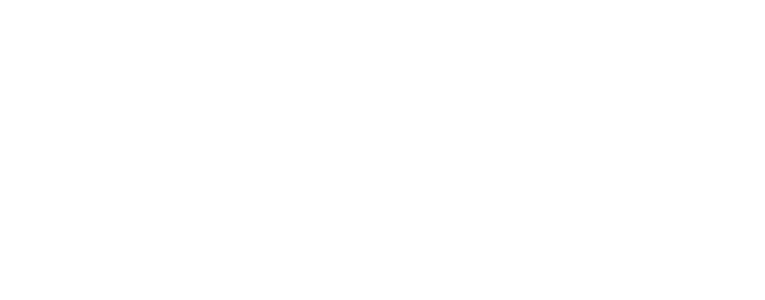
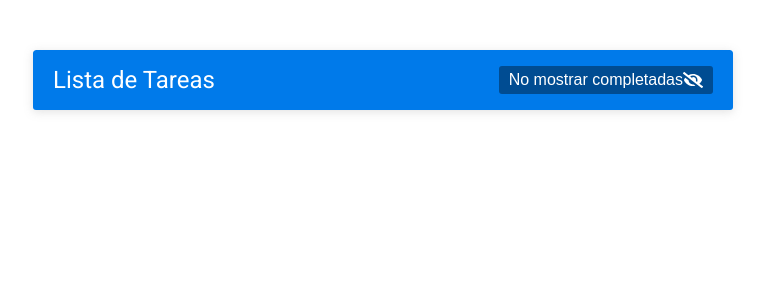
Before and after one commit to GuzmiDev/task_to_do--react--app--practice, a React (Create React App) app: page / in a window 1280 px wide. Shown: the top 300 px of the page, without its empty margins (257-1022 px from the left). Built offline with nearby package versions, Linux system fonts and the light colour scheme.

Commit message:
:art: Header finished

```diff
--- a/package.json
+++ b/package.json
@@ -3,12 +3,15 @@
   "version": "0.1.0",
   "private": true,
   "dependencies": {
+    "@fortawesome/fontawesome-svg-core": "^1.2.36",
+    "@fortawesome/free-solid-svg-icons": "^5.15.4",
+    "@fortawesome/react-fontawesome": "^0.1.15",
     "@testing-library/jest-dom": "^5.14.1",
     "@testing-library/react": "^11.2.7",
     "@testing-library/user-event": "^12.8.3",
     "react": "^17.0.2",
     "react-dom": "^17.0.2",
-    "react-scripts": "4.0.3",
+    "react-scripts": "^4.0.3",
     "web-vitals": "^1.1.2"
   },
   "scripts": {
--- a/public/index.html
+++ b/public/index.html
@@ -1,20 +1,18 @@
 <!DOCTYPE html>
 <html lang="en">
+
 <head>
   <meta charset="utf-8" />
   <link rel="icon" href="%PUBLIC_URL%/favicon.ico" />
   <meta name="viewport" content="width=device-width, initial-scale=1" />
   <meta name="theme-color" content="#000000" />
-    <meta
-      name="description"
-      content="Web site created using create-react-app"
-    />
+  <meta name="description" content="Web site created using create-react-app" />
   <link rel="apple-touch-icon" href="%PUBLIC_URL%/logo192.png" />
   <!--
       manifest.json provides metadata used when your web app is installed on a
       user's mobile device or desktop. See https://developers.google.com/web/fundamentals/web-app-manifest/
     -->
-    <link rel="manifest" href="%PUBLIC_URL%/manifest.json" />
+  <!-- <link rel="manifest" href="%PUBLIC_URL%/manifest.json" /> -->
   <!--
       Notice the use of %PUBLIC_URL% in the tags above.
       It will be replaced with the URL of the `public` folder during the build.
@@ -26,6 +24,7 @@
     -->
   <title>React App</title>
 </head>
+
 <body>
   <noscript>You need to enable JavaScript to run this app.</noscript>
   <div id="root"></div>
@@ -40,4 +39,5 @@
       To create a production bundle, use `npm run build` or `yarn build`.
     -->
 </body>
+
 </html>
--- a/src/App.css
+++ b/src/App.css
@@ -14,3 +14,38 @@
 	display: grid;
 	grid-template-rows: auto auto 1fr;
 }
+
+/* * --- --- ---  HEADER --- --- --- */
+.header {
+	display: flex;
+	align-items: center;
+	justify-content: space-between;
+	height: 60px;
+	padding: 0 20px;
+	background: var(--azul);
+	color: #fff;
+	border-radius: 3px 3px 0px 0px;
+}
+
+.header__title {
+	font-weight: 400;
+	font-size: 2.4rem;
+}
+
+.header__button {
+	background: none;
+	font-size: 1.6rem;
+	color: #fff;
+	border: none;
+	cursor: pointer;
+	background: #004c92;
+	padding: 5px 10px;
+	border-radius: 3px;
+	display: flex;
+	align-items: center;
+}
+
+.header__icono-button {
+	font-size: 1.4rem;
+	margin-left: 10px;
+}
--- a/src/App.js
+++ b/src/App.js
@@ -1,9 +1,10 @@
 import './App.css';
+import Header from './componentes/Header';
 
 const App = () => {
   return (
     <div className="contenedor">
-
+      <Header></Header>
     </div>
   );
 }
--- /dev/null
+++ b/src/componentes/Header.js
@@ -0,0 +1,16 @@
+import React from 'react';
+import { FontAwesomeIcon } from '@fortawesome/react-fontawesome';
+import { faEye, faEyeSlash } from '@fortawesome/free-solid-svg-icons';
+
+const Header = () => {
+  return (
+    <header className="header">
+      <h1 className="header__title">Lista de Tareas</h1>
+      <button className="header__button">No mostrar completadas
+        <FontAwesomeIcon icon={faEyeSlash} className="header__icon-button"></FontAwesomeIcon>
+      </button>
+    </header>
+  );
+}
+
+export default Header;
```
Also changed, not shown: 1 other file (tests, documents, lock files or other folders). Lines whose indentation alone changed are shown as unchanged.
